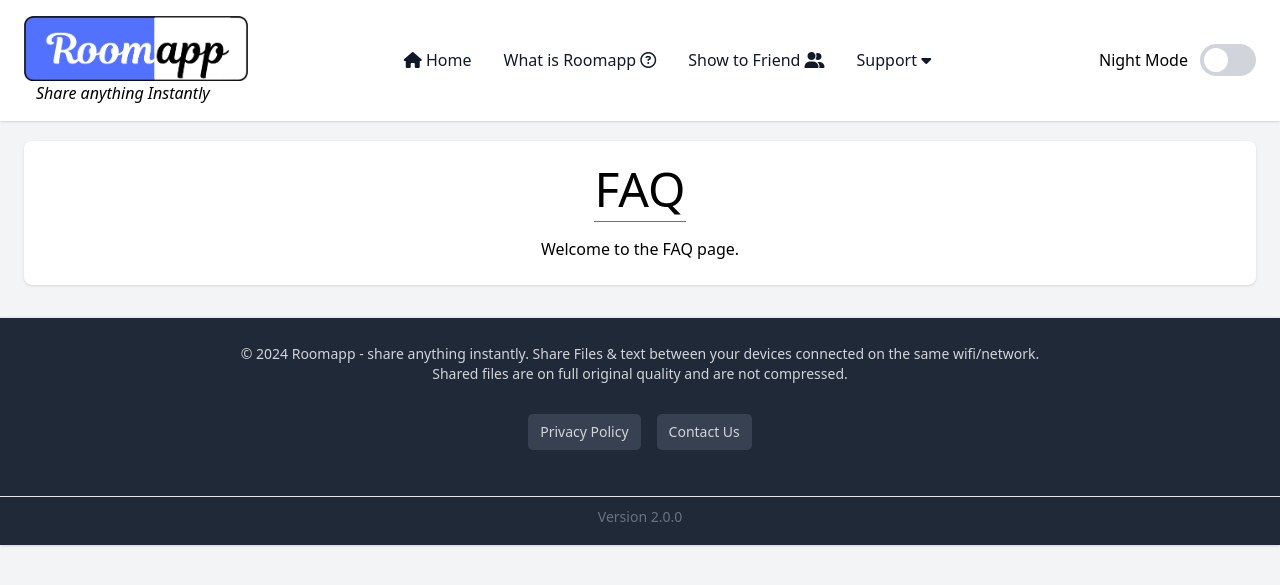
After one commit to sandarva3/Roomapp, a Django app: page /faq/ in a window 1280 px wide. The commit adds this page. Shown: the top 585 px of the page. Run offline with Django 5.2, Linux system fonts and the light colour scheme; some libraries are stand-ins or nearby versions.

Commit message:
Setting up FAQ

```diff
--- a/lan/static/lanjs/scripts.js
+++ b/lan/static/lanjs/scripts.js
@@ -111,20 +111,4 @@ document.getElementById('closeBtn').addEventListener('click', function() {
     document.getElementById('overlay').style.display = 'none';
 });
 
-
-
-const supportButton = document.getElementById('support-button');
-            const supportDropdown = document.getElementById('support-dropdown');
-
-            supportButton.addEventListener('click', () => {
-                supportDropdown.classList.toggle('hidden');
-            });
-
-            // Close dropdown if clicked outside
-            document.addEventListener('click', (event) => {
-                if (!supportButton.contains(event.target) && !supportDropdown.contains(event.target)) {
-                    supportDropdown.classList.add('hidden');
-                }
-            });
-
 });
--- a/lan/templates/base.html
+++ b/lan/templates/base.html
@@ -47,10 +47,24 @@
         }
         return cookieValue;
     }
-
     const csrfToken3 = getCookie('csrftoken');
 
+    document.addEventListener("DOMContentLoaded", () => {
+        const supportButton = document.getElementById('support-button');
+        const supportDropdown = document.getElementById('support-dropdown');
+        supportButton.addEventListener('click', () => {
+            supportDropdown.classList.toggle('hidden');
+        });
+        // Close dropdown if clicked outside
+        document.addEventListener('click', (event) => {
+            if (!supportButton.contains(event.target) && !supportDropdown.contains(event.target)) {
+                supportDropdown.classList.add('hidden');
+            }
+        });
+    })
+
     </script>
+
     {% block jstop %}
     {% endblock jstop %}
 
@@ -87,7 +101,7 @@
                 <div class="relative">
                     <button id="support-button" class="text-gray-900 hover:text-red-500 dark:text-gray-300 dark:hover:text-red-500">Support <i class="fa fa-caret-down"></i></button>
                     <div id="support-dropdown" class="absolute hidden bg-white dark:bg-gray-800 shadow-md mt-2 py-2 w-48">
-                        <a href="#" class="block px-4 py-2 text-gray-900 hover:text-red-500 dark:text-gray-300 dark:hover:text-red-500">FAQ</a>
+                        <a href="{% url 'faq' %}" class="block px-4 py-2 text-gray-900 hover:text-red-500 dark:text-gray-300 dark:hover:text-red-500">FAQ</a>
                         <a href="#" class="block px-4 py-2 text-gray-900 hover:text-red-500 dark:text-gray-300 dark:hover:text-red-500">Contact</a>
                     </div>
                 </div>
@@ -114,8 +128,8 @@
             </div>
         </div>
 
-    {% block content %}
-    {% endblock content %}
+        {% block content %}
+        {% endblock content %}
 
     </main>
 
--- a/lan/templates/lan/about.html
+++ b/lan/templates/lan/about.html
@@ -19,7 +19,8 @@
                 <br><br>
                 We make sharing very seamless. If you want to share files with nearby people
                 with whom you don't have a direct contact with.. then you can use Roomapp to share
-                instantly, instead of asking for an email or something else.
+                instantly, instead of asking for an email or something else. You can also easily share computer
+                programs or texts with people nearby, like in a computer lab or other places.
                 <br><br>
                 It's a Roomapp where every network/wifi will act like a separate Room.
                 You can share files and synchronize text very seamlessly on that Room, users not connected
--- /dev/null
+++ b/lan/templates/lan/faq.html
@@ -0,0 +1,19 @@
+{% extends "base.html" %}
+{% load static %}
+
+
+
+{% block content %}
+
+<div class="bg-white dark:bg-gray-800 shadow rounded-lg p-6 aboutContent flex justify-center">
+
+    <div class="aboutContent2 w-96">
+        <span class="border-b border-gray-500 dark:border-white text-5xl">FAQ</span>
+        <br><br>
+        <p>
+            Welcome to the FAQ page.
+        </p>
+    </div>
+</div>
+
+{% endblock content %}
--- a/lan/urls.py
+++ b/lan/urls.py
@@ -11,6 +11,7 @@ from .views import(
     first_view,
     about_view,
     removeAllFiles_view,
+    faq_view,
 )
 
 urlpatterns = [
@@ -22,6 +23,7 @@ urlpatterns = [
     path('lanEndpoint', lanAjax_view, name='lanAjax'),
     path('about/', about_view, name='about'),
     path('removeAll/', removeAllFiles_view, name='removeAll'),
+    path('faq/', faq_view, name='faq'),
 ]
 
 if settings.DEBUG:
--- a/lan/views.py
+++ b/lan/views.py
@@ -27,6 +27,10 @@ def lanAjax_view(request):
             print(f"ERROR OCCURED TO DOWNLOAD FILE: {e}")
     else:
         return JsonResponse({'error':'Data not received'}, status=400)
+
+
+def faq_view(request):
+    return render(request, 'lan/faq.html')
 
 
 def removeAllFiles_view(request):
```
